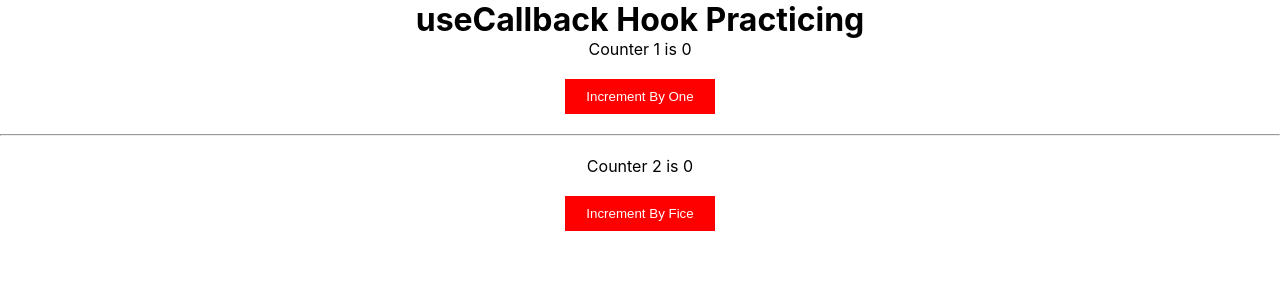
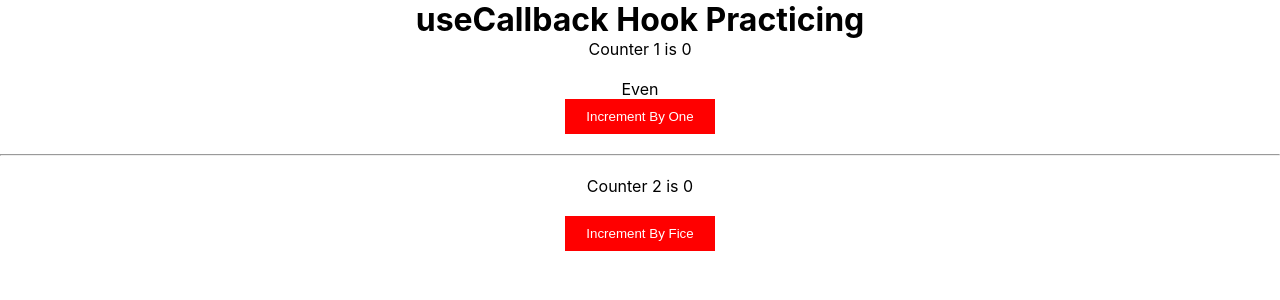
Before and after one commit to muktar-webdev/React-Learning, a React (Create React App) app: page / in a window 1280 px wide. Shown: the top 300 px of the page. Built offline with nearby package versions, Linux system fonts and the light colour scheme.

Commit message:
Completed useMemo Hook

```diff
--- a/src/App.js
+++ b/src/App.js
@@ -1,4 +1,4 @@
-import React, { useState, useCallback } from "react";
+import React, { useState, useCallback, useMemo } from "react";
 import "./App.css";
 import Counter from "./components/USESTATE/Counter";
 import DataLoad from "./components/UseEffect/DataLoad";
@@ -20,6 +20,24 @@ function App() {
   const incrementByFive = useCallback((e) => {
     setCount2((preCount) => preCount + 5);
   }, []);
+
+  // //--Without useMemo --//
+  // const isEvenOrOdd = (e) => {
+  //   let i = 0;
+  //   while (i < 1000000000) i += 1;   //---Costly Operation --//
+  //   return count1 % i === 0;
+  // };
+
+  //--with useMemo--//
+  const isEvenOrOdd = useMemo(
+    (e) => {
+      let i = 0;
+      while (i < 1000000000) i += 1; //---Costly Operation --//
+      return count1 % i === 0;
+    },
+    [count1]
+  );
+
   return (
     <div className="App">
       {/* --useState Hook-- */}
@@ -30,6 +48,9 @@ function App() {
       <Title />
       <ShowCount count={count1} title="Counter 1" />
       <br />
+      {/* //--withoutMemo --//
+      <span>{isEvenOrOdd() ? "Even" : "Odd"}</span> */}
+      <span>{isEvenOrOdd ? "Even" : "Odd"}</span>
       <Button handleClick={incrementByOne}>Increment By One</Button>
       <br />
       <hr />
--- /dev/null
+++ b/src/components/UseMemo/index.html
@@ -0,0 +1 @@
+//--useCallback hook ei explain kora ace --/
```
